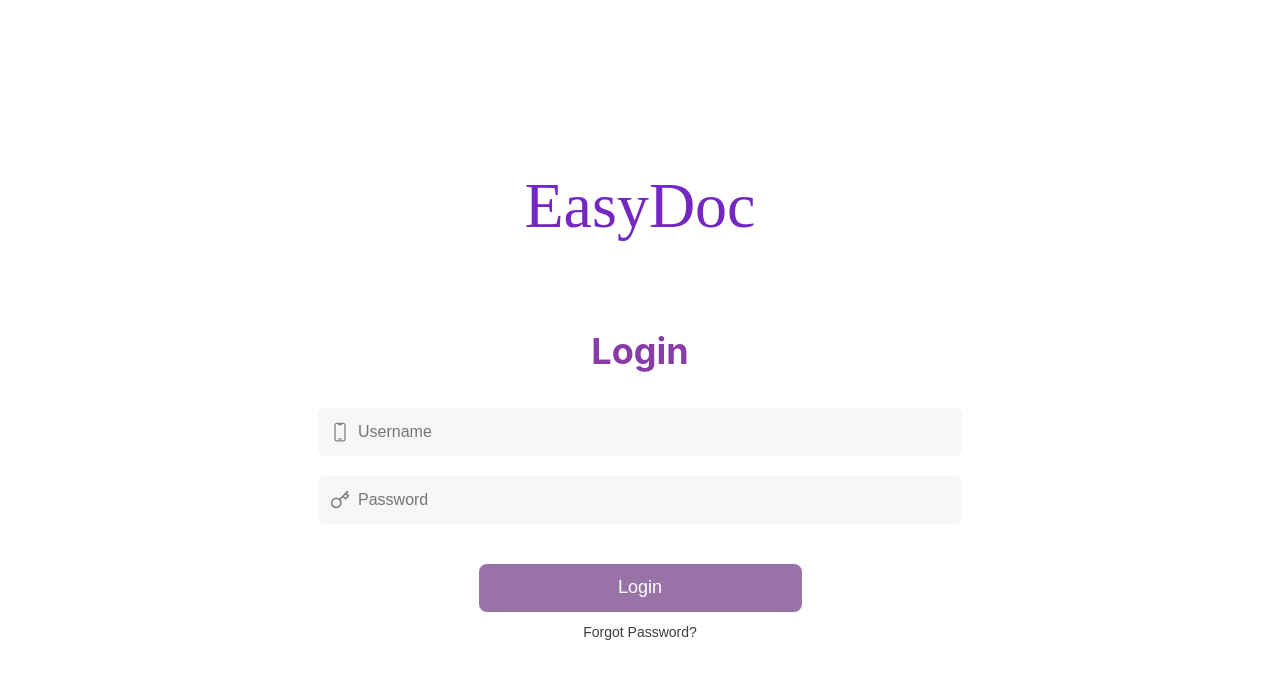
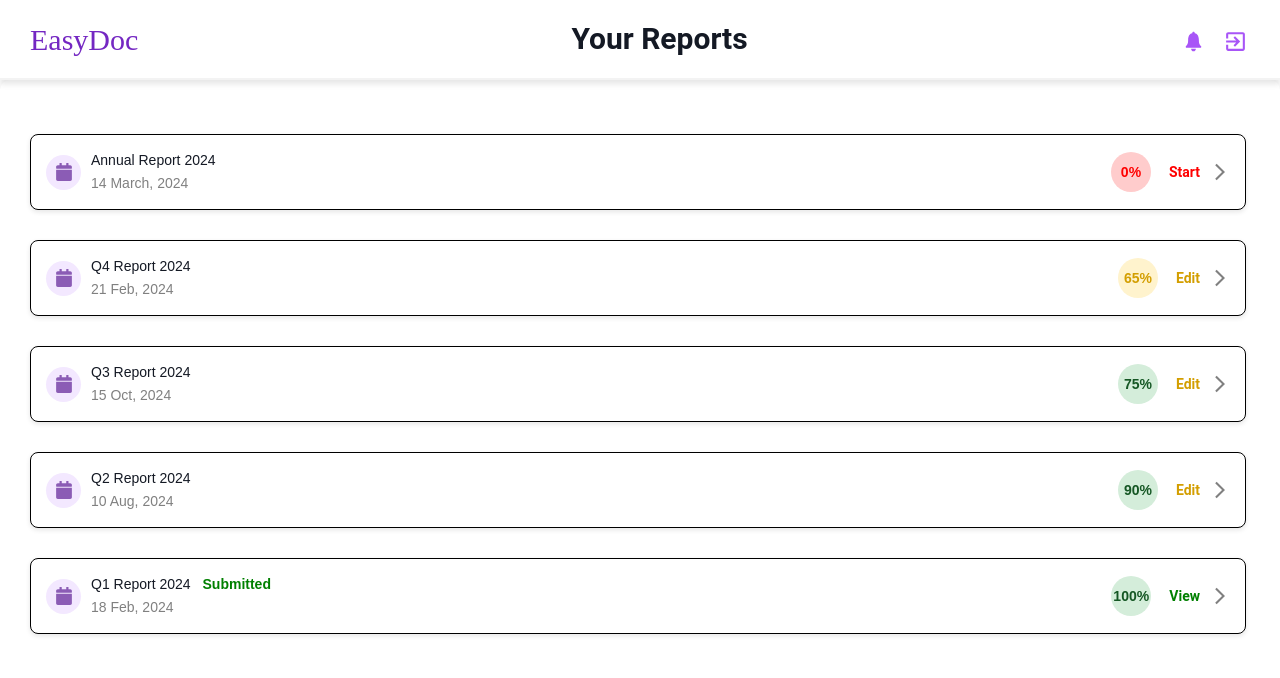
Before and after one commit to DEVESH1709/EasyDoc, a React (Vite) app: page / in a window 1280 px wide. Shown: the top 678 px of the page. Built offline with nearby package versions, Linux system fonts and the light colour scheme.

Commit message:
refactor routing and enhance login page styling

```diff
--- a/src/App.jsx
+++ b/src/App.jsx
@@ -7,7 +7,7 @@ import QuestionPage from "./pages/QuestionPage.jsx";
 function App() {
   return (
     <Routes>
-      <Route path="/" element={<Login />} />
+      {/* <Route path="/" element={<Login />} /> */}
       <Route path="/" element={<Reports />} />
       {/* <Route path="/questions/:reportId" element={<Questions />} />  */}
       {/* <Route path="/question/:id" element={<QuestionPage />} /> */}
--- a/src/pages/Login.css
+++ b/src/pages/Login.css
@@ -1,5 +1,6 @@
 /* General Styles */
 @import '../App.css';
+/* @import '../App.css'; */
 
 .login-container {
   width: 100%;
@@ -11,9 +12,7 @@
   justify-content: center;
   border-radius: 10px;
   color: black;
-
 }
-
 
 .logo1 {
   font-family: Lustria, serif;
@@ -23,17 +22,36 @@
   margin-bottom: 70px;
 }
 
+/* Title + Error Container */
+.title-container {
+  display: flex;
+  flex-direction: column;
+  align-items: center;
+  position: relative;
+  min-height: 70px;
+  margin-bottom: 20px;
+  width: 100%;
+  /* border: 1px solid black; */
+}
 
 h2 {
   font-family: Inter, sans-serif;
   font-size: 36px;
   font-weight: bold;
   color: #883CA5;
-  margin-bottom: 30px;
+  margin-bottom: 5px;
+}
+
+/* Error message styling */
+.error-message {
+  font-size: 14px;
+  color: red;
+  position: absolute;
+  top: 50px;
+  text-align: center;
 }
 
 form {
-
   display: flex;
   justify-content: center;
   align-items: center;
@@ -43,13 +61,11 @@ form {
   gap: 20px;
 }
 
-
 .input-wrapper {
   position: relative;
   width: 100%;
   max-width: 780px;
 }
-
 
 .input-wrapper input {
   width: 644px;
@@ -63,7 +79,6 @@ form {
   color: black;
 }
 
-
 .input-icon {
   position: absolute;
   top: 50%;
@@ -71,7 +86,6 @@ form {
   transform: translateY(-50%);
   color: #91929F;
 }
-
 
 .login-btn {
   width: 100%;
@@ -105,7 +119,6 @@ form {
   text-decoration: underline;
 }
 
-
 @media (max-width: 960px) {
   .login-container {
     width: 100%;
--- a/src/pages/Login.jsx
+++ b/src/pages/Login.jsx
@@ -13,33 +13,6 @@ const Login = () => {
   const navigate = useNavigate();
 
 
-//   const handleLogin = async (e) => {
-//     e.preventDefault();
-//     setError("");
-
-//     try {
-//       axios.get('http://localhost:8082/marketUpdates')
-//       .then((getResponse) => {
-//         console.log("GET Response")
-//         console.log(getResponse.data);
-//         data = getResponse.data;
-//         response.send(data);
-//       })
-
-//       const response = await axios.get("https://be07-2409-40d4-1072-25a9-7440-5be6-18b3-5ae6.ngrok-free.app/api/method/easydoc.easydoc.api.easydoc_login.login", {
-//         usr,
-//         pwd,
-//       });
-//  console.log(response.data);
-//       if (response.status === 200) {
-//         alert("Login successful!");
-//         sessionStorage.setItem("token", response.data.api_key);
-//         navigate("/reports");
-//       }
-//     } catch (error) {
-//       setError("Invalid username or password");
-//     }
-//   };
 const handleLogin = (e) => {
   e.preventDefault();
   setError("");
@@ -80,9 +53,10 @@ const handleLogin = (e) => {
 
     <div className="login-container">
       <div className="logo1">EasyDoc</div>
-      <h2>Login</h2>
-
-      <div></div>{error && <p className="error-message">{error}</p>}
+      <div className="title-container">
+        <h2>Login</h2>
+        {error && <p className="error-message">{error}</p>}
+      </div>
 
       <form onSubmit={handleLogin}>
 
--- a/src/pages/Report.css
+++ b/src/pages/Report.css
@@ -212,16 +212,36 @@
    }
 
    .progress-circle {
-     padding: 6px 14px;
-     border-radius: 50px;
-     font-size: 14px;
-     font-weight: bold;
-     display: flex;
-     align-items: center;
-     justify-content: center;
-   }
+    width: 40px;
+    height: 40px;
+    border-radius: 50%;
+    padding: 0;
+    display: flex;
+    align-items: center;
+    justify-content: center;
+    font-size: 14px;
+    font-weight: bold;
+  }
 
-   /* Status Colors */
+  .progress-text {
+    font-weight: bold;
+    font-size: 14px;
+    margin-left: 8px;
+    font-family: Roboto;
+  }
+
+  .red-text {
+    color: red;
+  }
+
+  .yellow-text {
+    color: #d39e00;
+  }
+
+  .green-text {
+    color: green;
+  }
+
    .red {
      background-color: #ffcccc;
      color: red;
@@ -244,7 +264,7 @@
      margin-left: 8px;
    }
 
-   /* 📱 Responsive Design */
+
    @media (max-width: 960px) {
      .reports-container {
        width: 100vw;
--- a/src/pages/Reports.jsx
+++ b/src/pages/Reports.jsx
@@ -1,106 +1,26 @@
-// import React from "react";
-// import { IoIosNotifications } from "react-icons/io";
-// import { useNavigate } from "react-router-dom";
-// import "./Report.css";
-// import { FaCalendar } from "react-icons/fa";
-// import { MdOutlineArrowForwardIos } from "react-icons/md";
-// import { IoMdExit } from "react-icons/io";
-
-// const sampleReports = [
-//   { id: 1, title: "Annual Report 2024", date: "14 March, 2024", progress: 0 },
-//   { id: 2, title: "Q4 Report 2024", date: "21 Feb, 2024", progress: 65 },
-//   { id: 3, title: "Q3 Report 2024", date: "15 Oct, 2024", progress: 75 },
-//   { id: 4, title: "Q2 Report 2024", date: "10 Aug, 2024", progress: 90 },
-//   { id: 5, title: "Q1 Report 2024", date: "18 Feb, 2024", progress: 100, status: "Submitted" }
-// ];
-
-// const Reports = () => {
-//   const navigate = useNavigate();
-
-//   const getProgressColor = (progress) => {
-//     if (progress === 0) return "red";
-//     if (progress < 70) return "yellow";
-//     return "green";
-//   };
-
-//   return (
-//     <div className="reports-container">
-//       {/* Header Section */}
-//       <div className="header">
-//         <h1 className="logo">EasyDoc</h1>
-//         <h6>Your Reports</h6>
-//         <div className="icons">
-//           <span><IoIosNotifications fontSize={25} /></span>
-//           <span onClick={() => navigate("/")}><IoMdExit fontSize={25} /></span>
-//         </div>
-//       </div>
-
-//       {/* Reports List */}
-//       {sampleReports.map((report) => (
-//         <div
-//           key={report.id}
-//           className="report-card"
-//           onClick={() => navigate(`/question/${report.id}`)} // 🔥 Redirect to question page
-//         >
-//           <div className="report-info">
-//             <span className="report-icon"><FaCalendar /></span>
-//             <div className="report-title-container">
-//               <h3>
-//                 {report.title}
-//                 {report.status && <span className="submitted-text"> Submitted</span>}
-//               </h3>
-//               <p>{report.date}</p>
-//             </div>
-//           </div>
-
-//           {/* Progress Indicator */}
-//           <div className="report-progress">
-//             <span className={`progress-circle ${getProgressColor(report.progress)}`}>
-//               {report.progress}%
-//             </span>
-//             <MdOutlineArrowForwardIos fontSize={20} color="grey" />
-//           </div>
-//         </div>
-//       ))}
-//     </div>
-//   );
-// };
-
-// export default Reports;
-
-
-
-import React, { useState, useEffect } from "react";
+import React from "react";
 import { IoIosNotifications } from "react-icons/io";
 import { useNavigate } from "react-router-dom";
 import "./Report.css";
 import { FaCalendar } from "react-icons/fa";
 import { MdOutlineArrowForwardIos } from "react-icons/md";
 import { IoMdExit } from "react-icons/io";
-import axios from "axios";
+
+const sampleReports = [
+  { id: 1, title: "Annual Report 2024", date: "14 March, 2024", progress: 0 },
+  { id: 2, title: "Q4 Report 2024", date: "21 Feb, 2024", progress: 65 },
+  { id: 3, title: "Q3 Report 2024", date: "15 Oct, 2024", progress: 75 },
+  { id: 4, title: "Q2 Report 2024", date: "10 Aug, 2024", progress: 90 },
+  { id: 5, title: "Q1 Report 2024", date: "18 Feb, 2024", progress: 100, status: "Submitted" }
+];
+const getProgressText = (progress) => {
+  if (progress === 0) return { text: "Start", color: "red-text" };
+  if (progress === 100) return { text: "View", color: "green-text" };
+  return { text: "Edit", color: "yellow-text" };
+};
 
 const Reports = () => {
   const navigate = useNavigate();
-  const [reports, setReports] = useState([]);
-  const [loading, setLoading] = useState(true);
-  const [error, setError] = useState(null);
-
-
-  useEffect(() => {
-    const fetchReports = async () => {
-      try {
-        const response = await axios.get(" https://3fa4-2409-40d4-1072-25a9-4b60-4b91-70c2-8e4e.ngrok-free.app/api/method/easydoc.easydoc.doctype.questionnaire.questionnaire.get_assigned_questionnaires?user=rs21252125@gmail.com");
-        setReports(response.data);
-      } catch (err) {
-        setError("Failed to fetch reports.");
-      } finally {
-        setLoading(false);
-      }
-    };
-
-    fetchReports();
-  }, []);
-
 
   const getProgressColor = (progress) => {
     if (progress === 0) return "red";
@@ -110,7 +30,7 @@ const Reports = () => {
 
   return (
     <div className="reports-container">
-      {/* ✅ Header Section */}
+      {/* Header Section */}
       <div className="header">
         <h1 className="logo">EasyDoc</h1>
         <h6>Your Reports</h6>
@@ -120,17 +40,12 @@ const Reports = () => {
         </div>
       </div>
 
-
-      {error && <p className="error">{error}</p>}
-
-
-      {loading ? <p>Loading reports...</p> : (
-        reports.length > 0 ? (
-          reports.map((report) => (
+      {/* Reports List */}
+      {sampleReports.map((report) => (
         <div
           key={report.id}
           className="report-card"
-              onClick={() => navigate(`/question/${report.id}`)}
+          onClick={() => navigate(`/question/${report.id}`)} // 🔥 Redirect to question page
         >
           <div className="report-info">
             <span className="report-icon"><FaCalendar /></span>
@@ -143,19 +58,113 @@ const Reports = () => {
             </div>
           </div>
 
-
+          {/* Progress Indicator */}
           <div className="report-progress">
   <span className={`progress-circle ${getProgressColor(report.progress)}`}>
     {report.progress}%
   </span>
+  <span className={`progress-text ${getProgressText(report.progress).color}`}>
+    {getProgressText(report.progress).text}
+  </span>
   <MdOutlineArrowForwardIos fontSize={20} color="grey" />
 </div>
+
         </div>
-          ))
-        ) : <p>No reports available.</p>
-      )}
+      ))}
     </div>
   );
 };
 
 export default Reports;
+
+
+
+// import React, { useState, useEffect } from "react";
+// import { IoIosNotifications } from "react-icons/io";
+// import { useNavigate } from "react-router-dom";
+// import "./Report.css";
+// import { FaCalendar } from "react-icons/fa";
+// import { MdOutlineArrowForwardIos } from "react-icons/md";
+// import { IoMdExit } from "react-icons/io";
+// import axios from "axios";
+
+// const Reports = () => {
+//   const navigate = useNavigate();
+//   const [reports, setReports] = useState([]);
+//   const [loading, setLoading] = useState(true);
+//   const [error, setError] = useState(null);
+
+
+//   useEffect(() => {
+//     const fetchReports = async () => {
+//       try {
+//         const response = await axios.get(" https://3fa4-2409-40d4-1072-25a9-4b60-4b91-70c2-8e4e.ngrok-free.app/api/method/easydoc.easydoc.doctype.questionnaire.questionnaire.get_assigned_questionnaires?user=rs21252125@gmail.com");
+//         setReports(response.data);
+//       } catch (err) {
+//         setError("Failed to fetch reports.");
+//       } finally {
+//         setLoading(false);
+//       }
+//     };
+
+//     fetchReports();
+//   }, []);
+
+
+//   const getProgressColor = (progress) => {
+//     if (progress === 0) return "red";
+//     if (progress < 70) return "yellow";
+//     return "green";
+//   };
+
+//   return (
+//     <div className="reports-container">
+//       {/* ✅ Header Section */}
+//       <div className="header">
+//         <h1 className="logo">EasyDoc</h1>
+//         <h6>Your Reports</h6>
+//         <div className="icons">
+//           <span><IoIosNotifications fontSize={25} /></span>
+//           <span onClick={() => navigate("/")}><IoMdExit fontSize={25} /></span>
+//         </div>
+//       </div>
+
+
+//       {error && <p className="error">{error}</p>}
+
+
+//       {loading ? <p>Loading reports...</p> : (
+//         reports.length > 0 ? (
+//           reports.map((report) => (
+//             <div
+//               key={report.id}
+//               className="report-card"
+//               onClick={() => navigate(`/question/${report.id}`)}
+//             >
+//               <div className="report-info">
+//                 <span className="report-icon"><FaCalendar /></span>
+//                 <div className="report-title-container">
+//                   <h3>
+//                     {report.title}
+//                     {report.status && <span className="submitted-text"> Submitted</span>}
+//                   </h3>
+//                   <p>{report.date}</p>
+//                 </div>
+//               </div>
+
+
+//               <div className="report-progress">
+//                 <span className={`progress-circle ${getProgressColor(report.progress)}`}>
+//                   {report.progress}%
+//                 </span>
+//                 <MdOutlineArrowForwardIos fontSize={20} color="grey" />
+//               </div>
+//             </div>
+//           ))
+//         ) : <p>No reports available.</p>
+//       )}
+//     </div>
+//   );
+// };
+
+// export default Reports;
```
Lines whose indentation alone changed are shown as unchanged.
